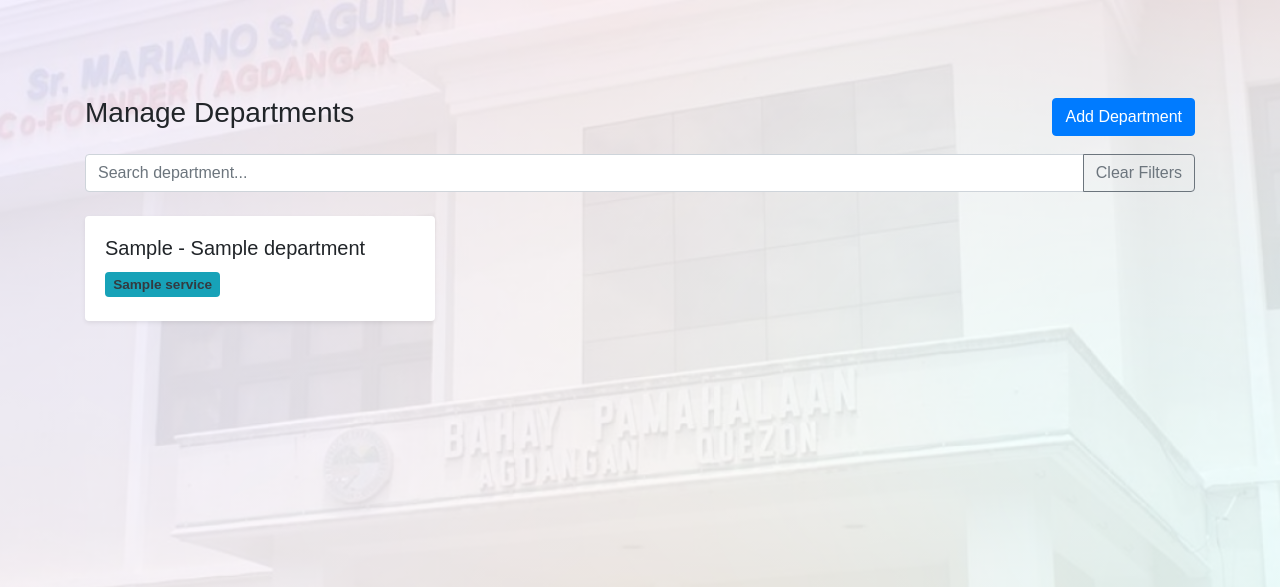
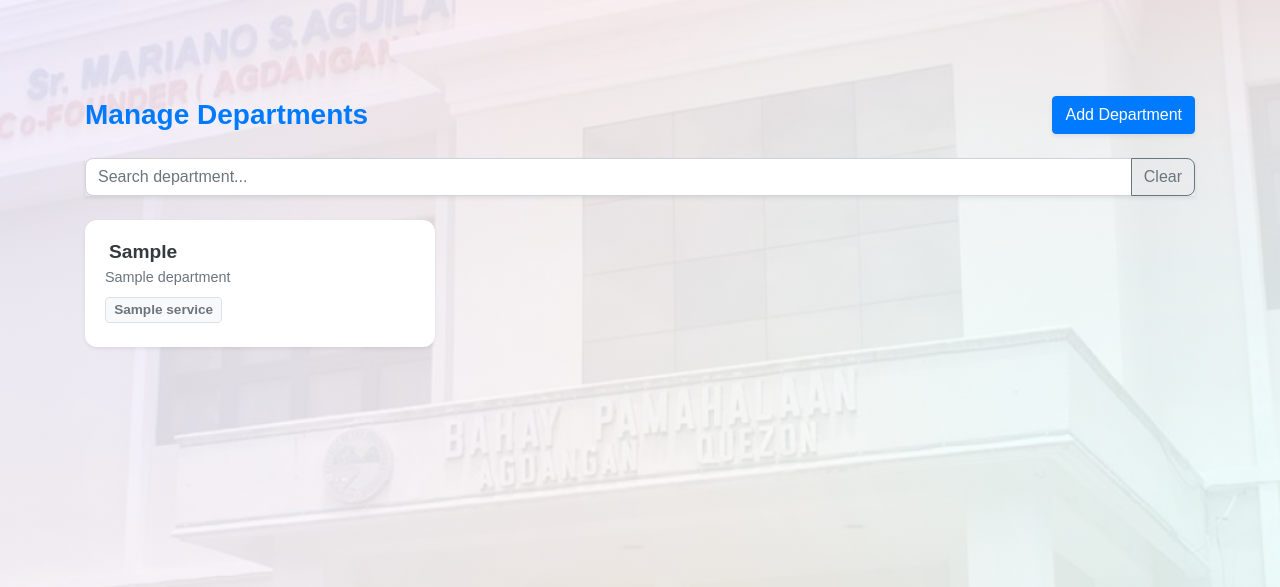
Before and after one commit to jayveepcrujido/QuickAppoint-Capstone, a PHP site: page /capstonev2/admin/admin_manage_departments.php in a window 1280 px wide. Shown: the top 587 px of the page. Run offline with PHP 8.4, Linux system fonts and the light colour scheme; a user stored in the database is signed in; tables that the repository leaves empty hold one stand-in row (values such as "Sample post").

Commit message:
new desing department

```diff
--- a/admin/admin_manage_departments.php
+++ b/admin/admin_manage_departments.php
@@ -47,20 +47,26 @@
 </head>
 <body class="p-4">
 <div class="container mt-4">
-    <div class="d-flex justify-content-between align-items-center flex-wrap mb-3">
-        <h3><i class='bx bx-buildings'></i> Manage Departments</h3>
-        <button class="btn btn-primary" data-toggle="modal" data-target="#addModal">
+     <div class="d-flex justify-content-between align-items-center flex-wrap mb-4">
+        <h3 class="mb-0 text-primary">
+            <i class='bx bx-buildings'></i> Manage Departments
+        </h3>
+        <button class="btn btn-primary shadow-sm" data-toggle="modal" data-target="#addModal">
             <i class='bx bx-plus'></i> Add Department
         </button>
     </div>
 
-    <div class="input-group mb-4">
+    <!-- Search -->
+    <div class="input-group mb-4 shadow-sm">
         <input type="text" class="form-control" id="searchInput" placeholder="Search department...">
         <div class="input-group-append">
-            <button class="btn btn-outline-secondary" id="clearFilters">Clear Filters</button>
+            <button class="btn btn-outline-secondary" id="clearFilters">
+                <i class="bx bx-x"></i> Clear
+            </button>
         </div>
     </div>
 
+    <!-- Department Cards -->
     <div class="row">
         <?php foreach ($departments as $d):
             $searchText = strtolower($d['name'] . ' ' . $d['acronym'] . ' ' . $d['description'] . ' ' . $d['services']);
@@ -69,13 +75,22 @@
         <div class="col-md-4 mb-4 dept-card" data-search="<?= htmlspecialchars($searchText) ?>">
             <div class="card h-100 shadow-sm border-0" data-toggle="modal" data-target="#viewModal<?= $d['id'] ?>">
                 <div class="card-body">
-                    <h5 class="card-title">
-                        <i class='bx bx-building-house'></i>
-                        <?= htmlspecialchars($d['acronym'] ? $d['acronym'] . ' - ' : '') ?><?= htmlspecialchars($d['name']) ?>
-                    </h5>
-                    <?php foreach ($services as $svc): ?>
-                        <span class="badge bg-info text-dark me-1 mb-1"><?= htmlspecialchars($svc) ?></span>
-                    <?php endforeach; ?>
+                    <h4 class="card-title mb-1 font-weight-bold">
+                        <i class='bx bx-building-house text-primary mr-1'></i>
+                        <?= htmlspecialchars($d['acronym']) ?>
+                    </h4>
+                    <small class="text-muted d-block mb-2">
+                        <?= htmlspecialchars($d['name']) ?>
+                    </small>
+                    <?php if ($services): ?>
+                        <div>
+                            <?php foreach ($services as $s): ?>
+                                <span class="badge badge-light border text-secondary mr-1 mb-1">
+                                    <?= htmlspecialchars($s) ?>
+                                </span>
+                            <?php endforeach; ?>
+                        </div>
+                    <?php endif; ?>
                 </div>
             </div>
         </div>
@@ -86,12 +101,11 @@
                 <div class="modal-content">
                     <div class="modal-header">
                         <h5 class="modal-title">
-                            <?= htmlspecialchars($d['acronym'] ? $d['acronym'] . ' - ' : '') ?><?= htmlspecialchars($d['name']) ?>
+                            <?= htmlspecialchars($d['name']) ?>
                         </h5>
                         <button type="button" class="close" data-dismiss="modal">&times;</button>
                     </div>
                     <div class="modal-body">
-                        <p><strong>Acronym:</strong> <?= htmlspecialchars($d['acronym']) ?></p>
                         <p><strong>Description:</strong> <?= htmlspecialchars($d['description']) ?></p>
                         <p><strong>Services & Requirements:</strong></p>
                         <ul class="list-unstyled">
--- a/assets/css/admin.css
+++ b/assets/css/admin.css
@@ -270,5 +270,29 @@
     color: #fff;
     opacity: 1;
 }
+/* Card Enhancements */
+.dept-card .card {
+    border-left: 6px solid #007bff; /* Bootstrap primary */
+    border-radius: 0.75rem;
+    transition: all 0.2s ease-in-out;
+}
+.dept-card .card:hover {
+    box-shadow: 0 6px 18px rgba(0, 0, 0, 0.12);
+    cursor: pointer;
+}
+.dept-card h4 {
+    font-size: 1.2rem;
+    color: #343a40;
+}
+.dept-card small {
+    font-size: 0.9rem;
+}
 
+/* Search bar styling */
+#searchInput {
+    border-radius: 0.5rem 0 0 0.5rem;
+}
+#clearFilters {
+    border-radius: 0 0.5rem 0.5rem 0;
+}
 /*  */
```
